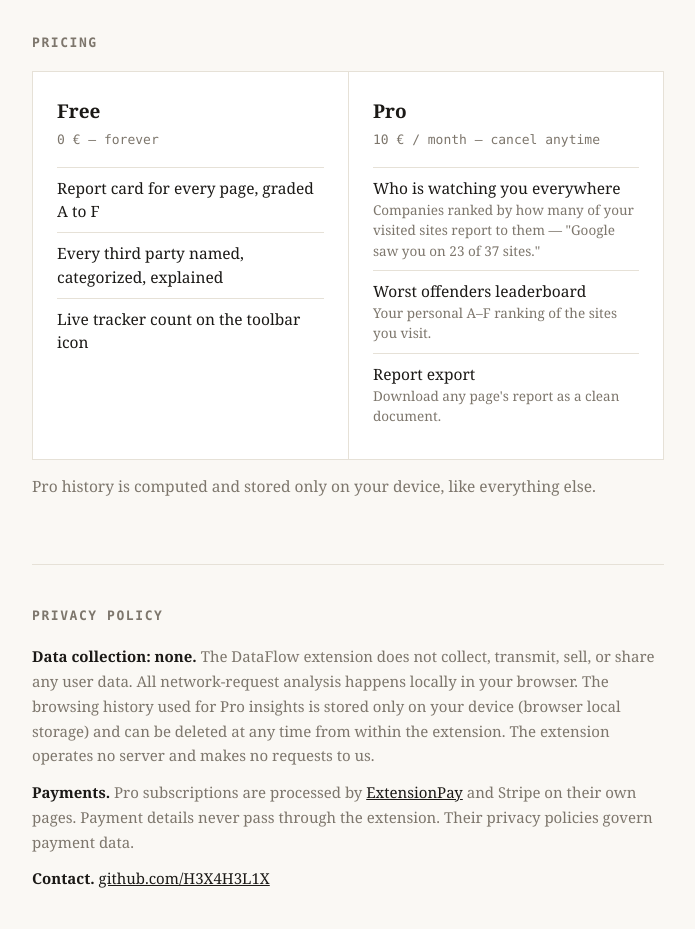
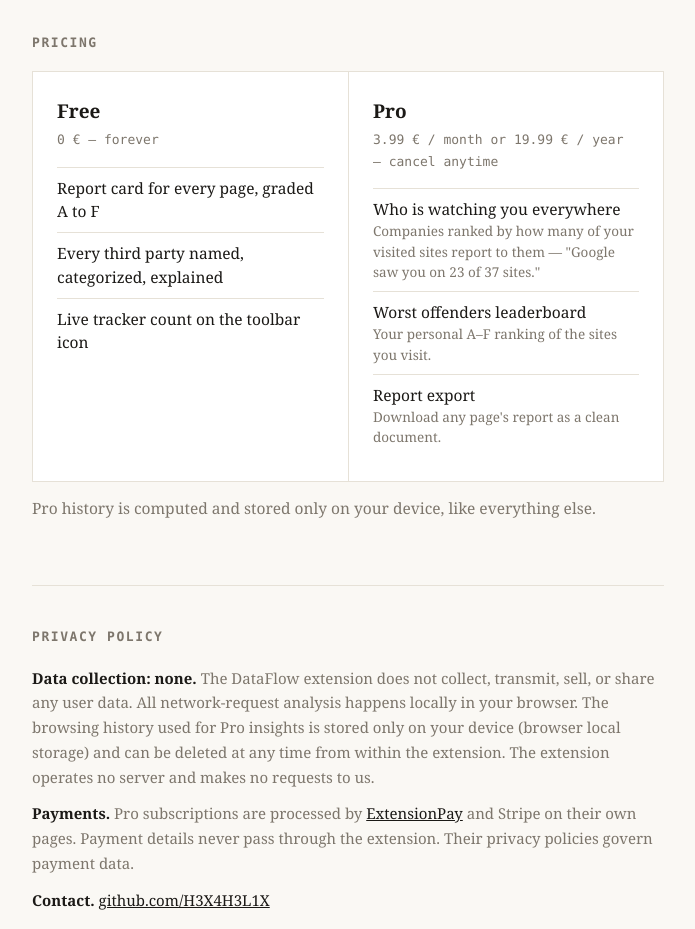
Before and after one commit to H3X4H3L1X/dataflow-, a plain HTML site: page index.html in a window 1280 px wide. Shown: the part 1420-2349 px from the top of the page, without its empty margins (292-987 px from the left). Drawn offline with Linux system fonts and the light colour scheme.

Commit message:
Add files via upload
changed pricing to be realistic

```diff
--- a/index.html
+++ b/index.html
@@ -184,7 +184,7 @@
       </div>
       <div class="col">
         <h3>Pro</h3>
-        <p class="price">10 € / month — cancel anytime</p>
+        <p class="price">3.99 € / month or 19.99 € / year — cancel anytime</p>
         <ul>
           <li>Who is watching you everywhere
             <small>Companies ranked by how many of your visited sites report to them — "Google saw you on 23 of 37 sites."</small></li>
```
